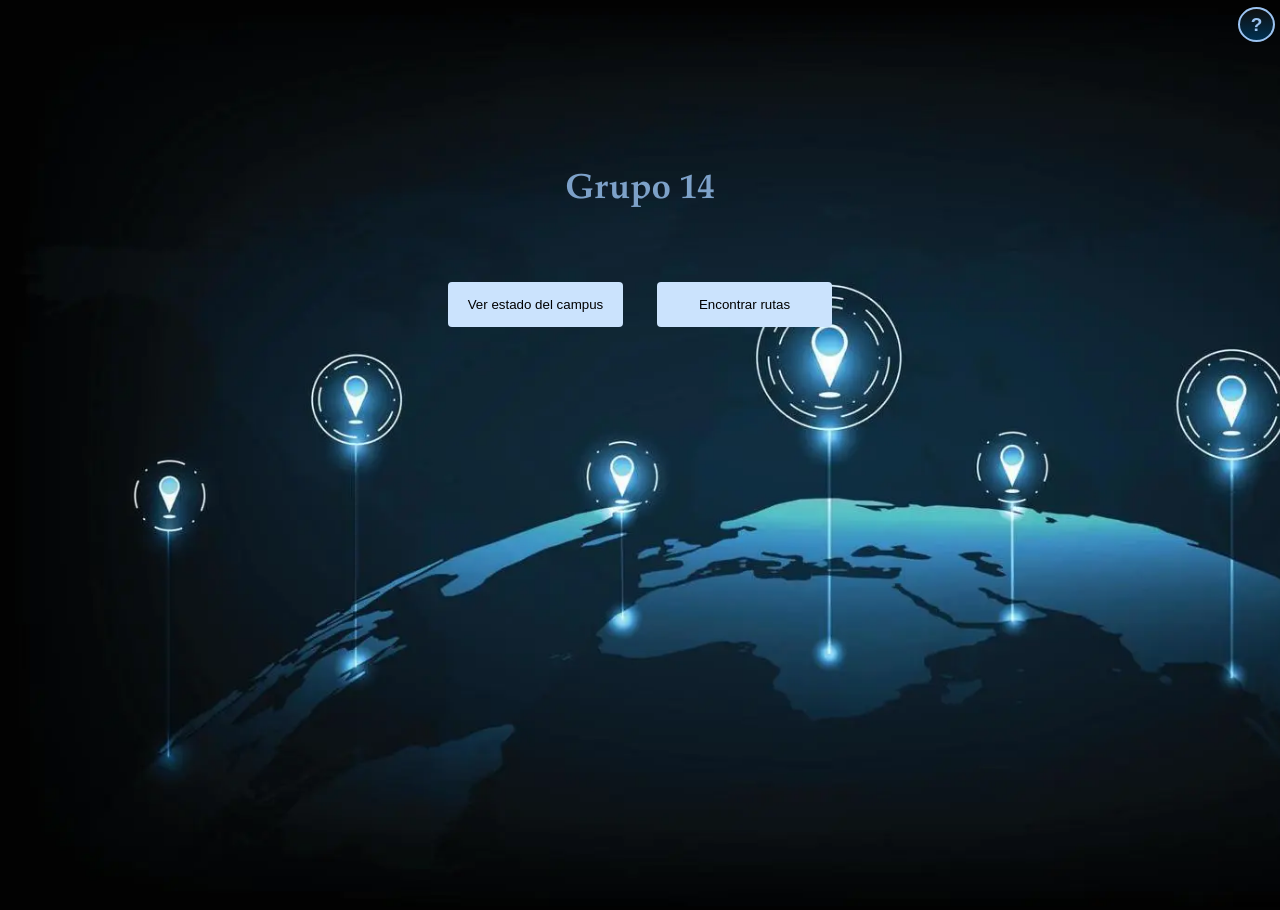
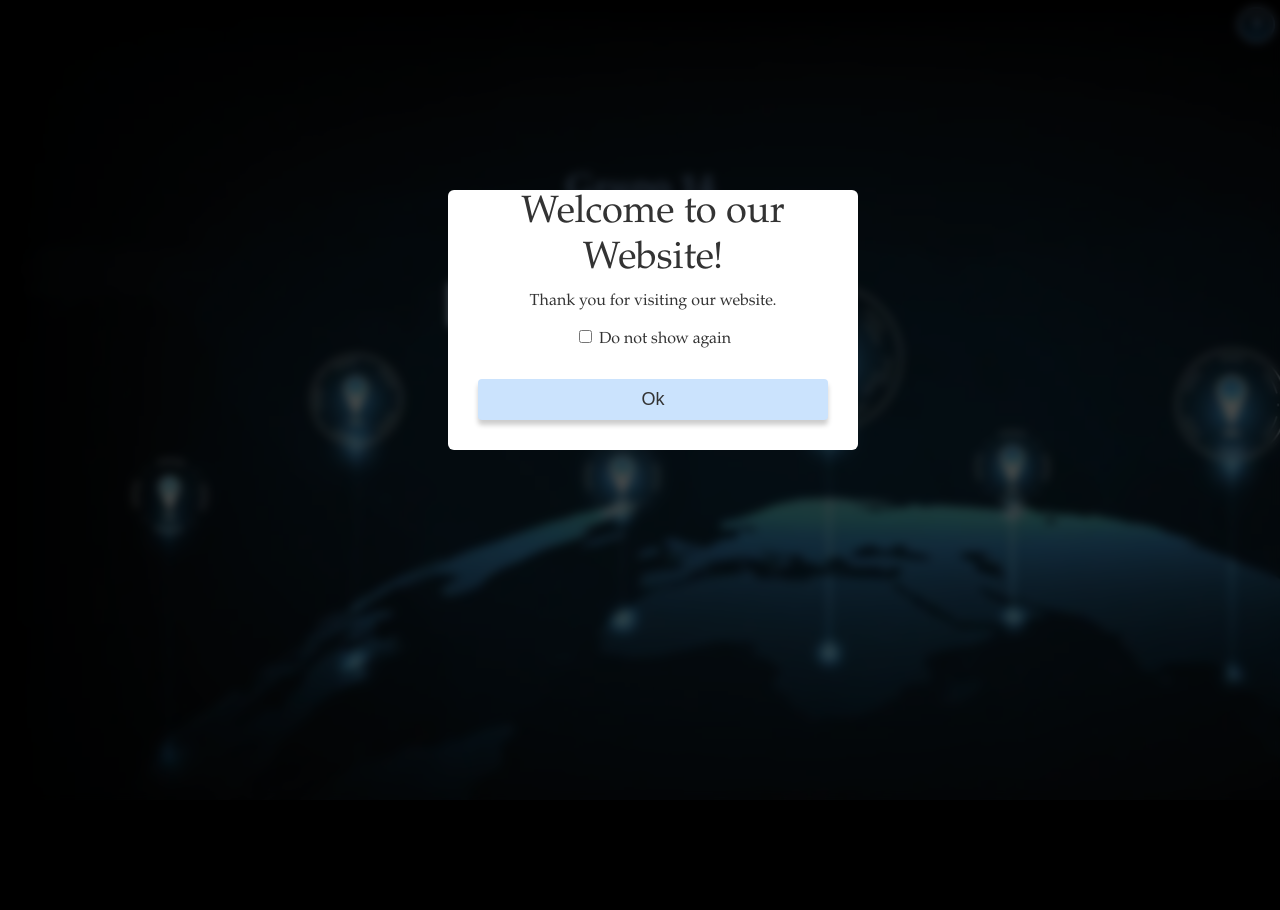
Before and after one commit to SmokePythonCL/Iwg-grupo14, a Django app: page / in a window 1280 px wide. After the commit the page ends 775 px from the top, so only its background shows below. Run offline with Django 4.2, Linux system fonts and the light colour scheme.

Commit message:
mensaje bienvenida añadido

```diff
--- a/mapa/static/css/style.css
+++ b/mapa/static/css/style.css
@@ -19,7 +19,7 @@ h1 {
     font-size: 35px;
 }
 
-button {
+.homepage button {
     padding: 15px;
     width: 175px;
     border: none;
@@ -29,6 +29,11 @@ button {
     background-color: #cbe3fd;
     margin-left: 15px;
     margin-right: 15px;
+}
+
+.homepage button:hover{
+    background: #466879;
+    color: #fff;
 }
 
 .btn-help {
@@ -111,3 +116,64 @@ button {
     0% {opacity: 1; margin-top: 14px;}
     100% {opacity: 0; margin-top: 45px;}
 }
+@keyframes fade-in {
+    0% {opacity: 0; transform: translateY(-150%);}
+    100% {opacity: 1; transform: translateY(-50%);}
+}
+@keyframes fade-out {
+    from {opacity: 1;}
+      to {opacity: 0;}
+}
+.fade-out {
+    animation: fade-out 0.5s ease-out forwards;
+}
+.popup{
+    width: 350px;
+    background: #fff;
+    border-radius: 6px;
+    position: aboslute;
+    text-align: center;
+    padding: 0 30px 30px;
+    color: #333;
+    z-index: 12;
+    margin-top: 25%;
+    margin-left: 35%;
+    animation: fade-in 0.8s ease-out forwards;
+}
+.popup h2{
+    font-size: 38px;
+    font-weight: 500;
+    margin: 30px 0 10px;
+}
+.popup p{
+    font-size: 15 px;
+    margin-top: 5px;
+    color: #333;
+}
+.popup button{
+    width: 100%;
+    margin-top: 30px;
+    padding: 10px 0;
+    background: #cbe3fd;
+    color: #333;
+    border: 0;
+    outline: none;
+    font-size: 18px;
+    border-radius: 4px;
+    cursor: pointer;
+    box-shadow: 0 5px 5px rgba(0,0,0,0.2);
+}
+.popup button:hover{
+    background: #466879;
+    color: #fff;
+}
+#overlay {
+    position: fixed;
+    top: 0;
+    left: 0;
+    width: 100%;
+    height: 100%;
+    background: rgba(0, 0, 0, 0.7);
+    backdrop-filter: blur(5px);
+    z-index: 11;
+}
--- a/mapa/static/js/help_button.js
+++ b/mapa/static/js/help_button.js
@@ -1,10 +1,14 @@
-
 document.addEventListener("DOMContentLoaded", function () {
     var btnHelp = document.getElementById("btnHelp");
     var helpTitle = document.getElementById("helpTitle");
     var helpBody = document.getElementById("helpBody");
     var heading = document.getElementById("heading");
     var description = document.getElementById("description");
+    var overlay = document.getElementById("overlay");
+    var popup = document.getElementById("popup");
+    var closeMsg = document.getElementById("closeMessage");
+    var notShowAgainCheckbox = document.getElementById("notShowAgain");
+    var welcome = document.getElementById("welcoming");
 
     var displayToggle = 1;
     btnHelp.onclick = function () {
@@ -68,5 +72,33 @@ document.addEventListener("DOMContentLoaded", function () {
             }
         }
     }
-
+    //localStorage.setItem("messageDisplayed", "false"); //to check if welcome message works
+    if (localStorage.getItem("messageDisplayed") !== "true") {
+        overlay.style.display = "block";
+        closeMsg.addEventListener("click", function () {
+            if (notShowAgainCheckbox.checked) {
+                localStorage.setItem("messageDisplayed", "true");
+            }
+            closePopup();
+        });
+    } else {
+        popup.style.display = "none";
+        overlay.style.display = "none";
+    }
+    //localStorage.setItem("alreadyVisited", "false"); //to check if welcome message change works
+    if (localStorage.getItem("alreadyVisited") !== "true") {
+        closeMsg.addEventListener("click", function (){
+        localStorage.setItem("alreadyVisited", "true");
+        })
+    } else {
+        welcome.textContent = "Welcome back!"
+    }
 });
+function closePopup() {
+    popup.classList.add("fade-out");
+    overlay.style.animation = "fade-out 0.5s ease-out forwards";
+    setTimeout(function() {
+        popup.style.display = "none";
+        overlay.style.display = "none";
+    }, 500);
+}
--- a/mapa/templates/mapa/index.html
+++ b/mapa/templates/mapa/index.html
@@ -14,8 +14,18 @@
 <div class="help-body" id="helpBody">
     <p id="description">Esta página tiene dos funciones: Actualizar el estado del campus a tiempo real por medio del feedback de los usuarios, y mostrar rutas accesibles dentro del campus tomando en cuenta dichas actualizaciones. Para saber más, haz click en "Ver estado del campus" o "Encontrar rutas".</p>
 </div>
-<div>
+<div class="homepage">
     <button onclick="window.location.href='/status'">Ver estado del campus</button>
     <button onclick="window.location.href='/route'">Encontrar rutas</button>
 </div>
+<div id="overlay">
+    <div class="popup" id="popup">
+        <h2 id="welcoming">Welcome to our Website!</h2>
+        <p>Thank you for visiting our website.</p>
+        <label>
+            <input type="checkbox" id="notShowAgain"> Do not show again
+        </label>
+        <button id="closeMessage" onclick="closePopup()">Ok</button>
+    </div>
+</div>
 {% endblock %}
```
